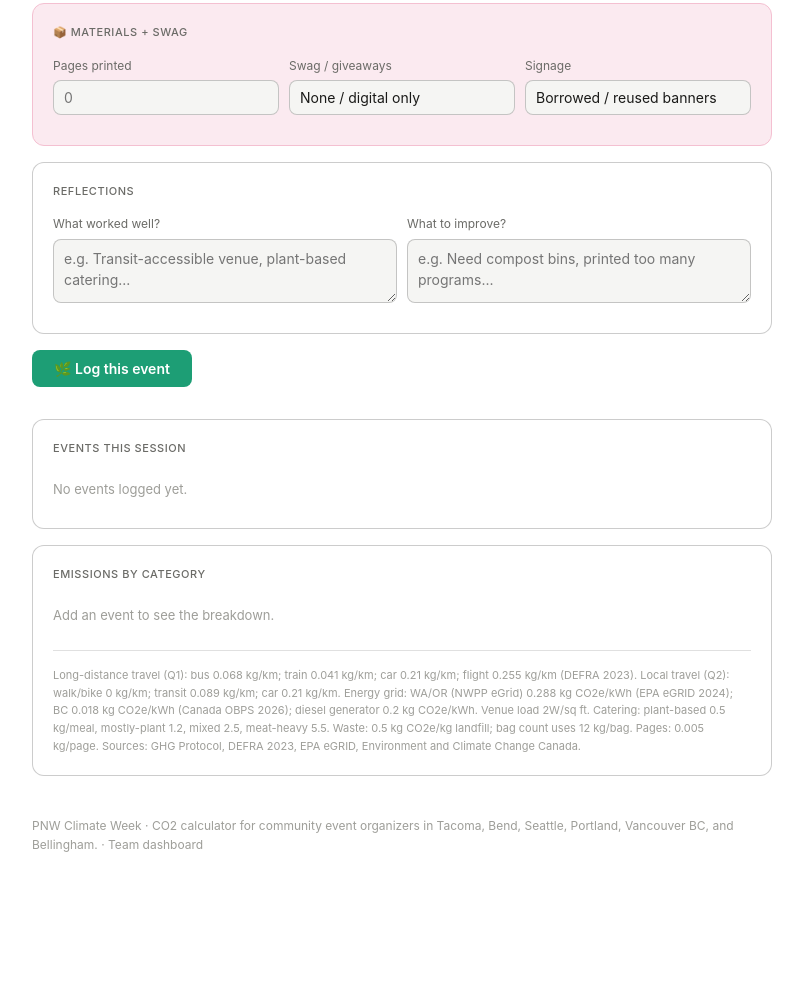
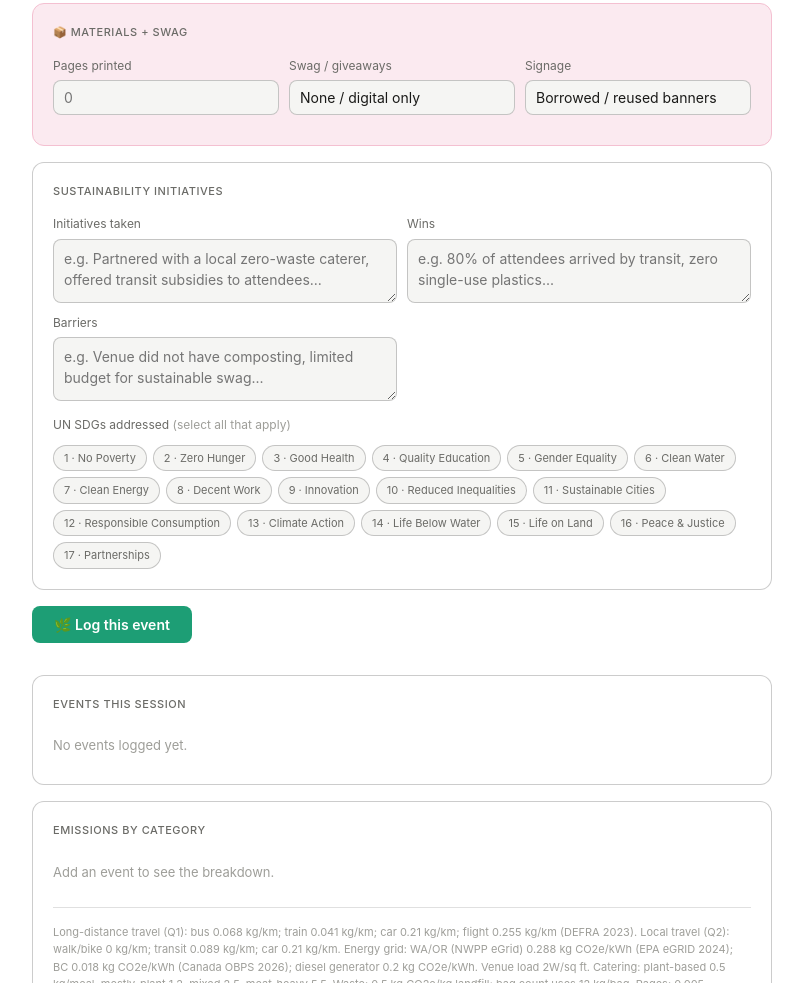
Before and after one commit to PNWClimateWeek/CarbonTracker2026, a website: page public/index.html in a window 1280 px wide. Shown: the part 1984-2967 px from the top of the page, without its empty margins (238-1041 px from the left). Before the commit the page ends 2903 px from the top, so only its background shows below. Drawn offline with Linux system fonts and the light colour scheme; no server answers.

Commit message:
Add sustainability initiatives, wins, barriers, and UN SDG selector

```diff
--- a/api/events.js
+++ b/api/events.js
@@ -80,7 +80,8 @@ async function createEvent(req, res, pool) {
       total_co2e_kg, per_attendee_co2e_kg,
       travel_co2_kg, energy_co2_kg, catering_co2_kg, waste_co2_kg, materials_co2_kg,
       rating, what_worked_well, what_to_improve,
-      submitter_name, submitter_email
+      submitter_name, submitter_email,
+      sustainability_initiatives, sdgs
     ) VALUES (
       $1,$2,$3,$4,$5,$6,$7,
       $8,$9,$10,$11,$12,$13,
@@ -91,7 +92,7 @@ async function createEvent(req, res, pool) {
       $33,$34,$35,
       $36,$37,$38,$39,$40,$41,$42,
       $43,$44,$45,
-      $46,$47
+      $46,$47,$48,$49
     ) RETURNING *`,
     [
       d.event_name, d.event_date || null, d.city || null, d.organizer || null,
@@ -112,6 +113,7 @@ async function createEvent(req, res, pool) {
       d.waste_co2_kg ?? null, d.materials_co2_kg ?? null,
       d.rating || null, d.what_worked_well || null, d.what_to_improve || null,
       d.submitter_name || null, d.submitter_email || null,
+      d.sustainability_initiatives || null, d.sdgs || null,
     ]
   );
 
--- a/lib/db.js
+++ b/lib/db.js
@@ -84,6 +84,8 @@ ALTER TABLE events ADD COLUMN IF NOT EXISTS travel_train_pct NUMERIC;
 ALTER TABLE events ADD COLUMN IF NOT EXISTS travel_car_long_pct NUMERIC;
 ALTER TABLE events ADD COLUMN IF NOT EXISTS travel_car_local_pct NUMERIC;
 ALTER TABLE events ADD COLUMN IF NOT EXISTS long_distance_km NUMERIC;
+ALTER TABLE events ADD COLUMN IF NOT EXISTS sustainability_initiatives TEXT;
+ALTER TABLE events ADD COLUMN IF NOT EXISTS sdgs TEXT;
 `;
 
 module.exports = { getPool, SCHEMA_SQL };
--- a/public/index.html
+++ b/public/index.html
@@ -157,6 +157,12 @@
 
     .empty{font-size:13px;color:var(--text-tertiary);padding:.5rem 0;}
     .meth{font-size:11px;color:var(--text-tertiary);line-height:1.6;}
+
+    /* SDG chips */
+    .sdg-chips{display:flex;flex-wrap:wrap;gap:6px;margin-top:6px;}
+    .sdg-chip{font-size:11px;padding:4px 10px;border-radius:20px;border:0.5px solid var(--border-mid);background:var(--bg-secondary);color:var(--text-secondary);cursor:pointer;transition:all .15s;user-select:none;line-height:1.5;}
+    .sdg-chip:hover{border-color:var(--accent);color:var(--accent);}
+    .sdg-chip.sel{background:var(--accent);color:#fff;border-color:var(--accent);}
 
     /* Live stats */
     .live-dot{width:7px;height:7px;border-radius:50%;background:var(--accent);display:inline-block;margin-right:6px;animation:pulse 2s infinite;}
@@ -379,10 +385,36 @@
   </div>
 
   <div class="card">
-    <div class="card-label">Reflections</div>
-    <div class="fg fg2">
-      <div class="f"><label class="fl">What worked well?</label><textarea id="q-good" placeholder="e.g. Transit-accessible venue, plant-based catering..."></textarea></div>
-      <div class="f"><label class="fl">What to improve?</label><textarea id="q-improve" placeholder="e.g. Need compost bins, printed too many programs..."></textarea></div>
+    <div class="card-label">Sustainability initiatives</div>
+    <div class="fg fg2" style="margin-bottom:10px;">
+      <div class="f"><label class="fl">Initiatives taken</label><textarea id="q-initiatives" placeholder="e.g. Partnered with a local zero-waste caterer, offered transit subsidies to attendees..."></textarea></div>
+      <div class="f"><label class="fl">Wins</label><textarea id="q-good" placeholder="e.g. 80% of attendees arrived by transit, zero single-use plastics..."></textarea></div>
+    </div>
+    <div class="fg fg2" style="margin-bottom:14px;">
+      <div class="f"><label class="fl">Barriers</label><textarea id="q-improve" placeholder="e.g. Venue did not have composting, limited budget for sustainable swag..."></textarea></div>
+      <div class="f"></div>
+    </div>
+    <div class="f">
+      <label class="fl">UN SDGs addressed <span style="color:var(--text-tertiary);font-weight:400;">(select all that apply)</span></label>
+      <div class="sdg-chips">
+        <span class="sdg-chip" data-sdg="1" onclick="toggleSDG(this)">1 · No Poverty</span>
+        <span class="sdg-chip" data-sdg="2" onclick="toggleSDG(this)">2 · Zero Hunger</span>
+        <span class="sdg-chip" data-sdg="3" onclick="toggleSDG(this)">3 · Good Health</span>
+        <span class="sdg-chip" data-sdg="4" onclick="toggleSDG(this)">4 · Quality Education</span>
+        <span class="sdg-chip" data-sdg="5" onclick="toggleSDG(this)">5 · Gender Equality</span>
+        <span class="sdg-chip" data-sdg="6" onclick="toggleSDG(this)">6 · Clean Water</span>
+        <span class="sdg-chip" data-sdg="7" onclick="toggleSDG(this)">7 · Clean Energy</span>
+        <span class="sdg-chip" data-sdg="8" onclick="toggleSDG(this)">8 · Decent Work</span>
+        <span class="sdg-chip" data-sdg="9" onclick="toggleSDG(this)">9 · Innovation</span>
+        <span class="sdg-chip" data-sdg="10" onclick="toggleSDG(this)">10 · Reduced Inequalities</span>
+        <span class="sdg-chip" data-sdg="11" onclick="toggleSDG(this)">11 · Sustainable Cities</span>
+        <span class="sdg-chip" data-sdg="12" onclick="toggleSDG(this)">12 · Responsible Consumption</span>
+        <span class="sdg-chip" data-sdg="13" onclick="toggleSDG(this)">13 · Climate Action</span>
+        <span class="sdg-chip" data-sdg="14" onclick="toggleSDG(this)">14 · Life Below Water</span>
+        <span class="sdg-chip" data-sdg="15" onclick="toggleSDG(this)">15 · Life on Land</span>
+        <span class="sdg-chip" data-sdg="16" onclick="toggleSDG(this)">16 · Peace &amp; Justice</span>
+        <span class="sdg-chip" data-sdg="17" onclick="toggleSDG(this)">17 · Partnerships</span>
+      </div>
     </div>
   </div>
 
@@ -531,6 +563,8 @@ function calcCO2(){
 }
 
 function updateRatingPreview(){}
+function toggleSDG(el){el.classList.toggle('sel');}
+function getSDGs(){return Array.from(document.querySelectorAll('.sdg-chip.sel')).map(function(e){return e.dataset.sdg;}).join(',');}
 
 document.addEventListener('input',function(e){
   if(['ev-att','en-hrs','en-sqft','cat-meals','w-land','w-rec','w-comp','w-kg','w-div','mat-pages','t-dist','t-long-dist','t-fdist'].indexOf(e.target.id)>-1)
@@ -588,7 +622,9 @@ async function saveEventToBackend(evt){
         catering_co2_kg:evt.co2.catering,waste_co2_kg:evt.co2.waste,
         materials_co2_kg:evt.co2.materials,
         rating:evt.rating?evt.rating.label:null,
-        what_worked_well:evt.qualGood,what_to_improve:evt.qualImprove
+        what_worked_well:evt.qualGood,what_to_improve:evt.qualImprove,
+        sustainability_initiatives:document.getElementById('q-initiatives').value||null,
+        sdgs:getSDGs()||null
       })
     });
     if(res.ok){showToast('Event saved ✓');loadLiveStats();}
```
